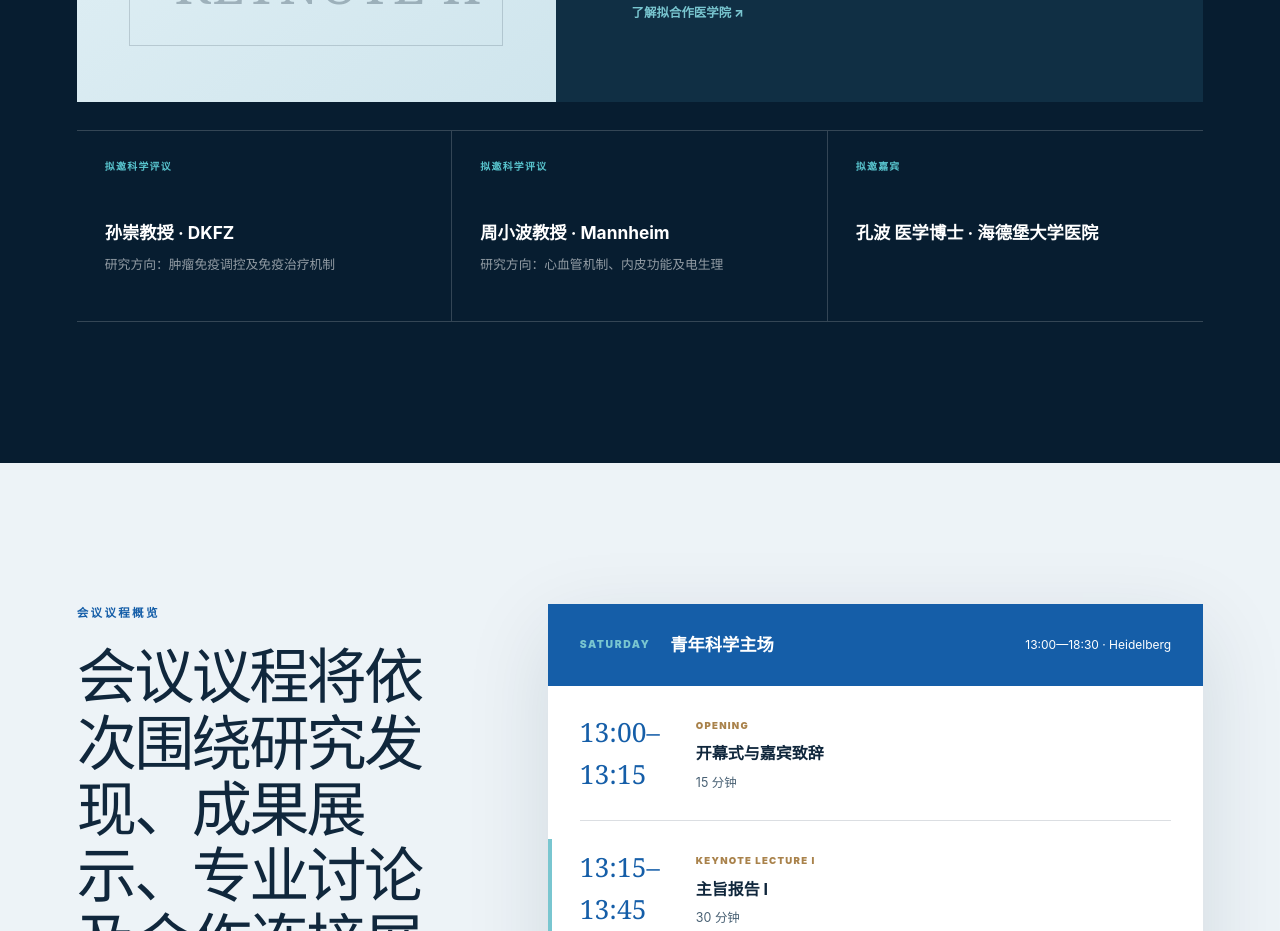
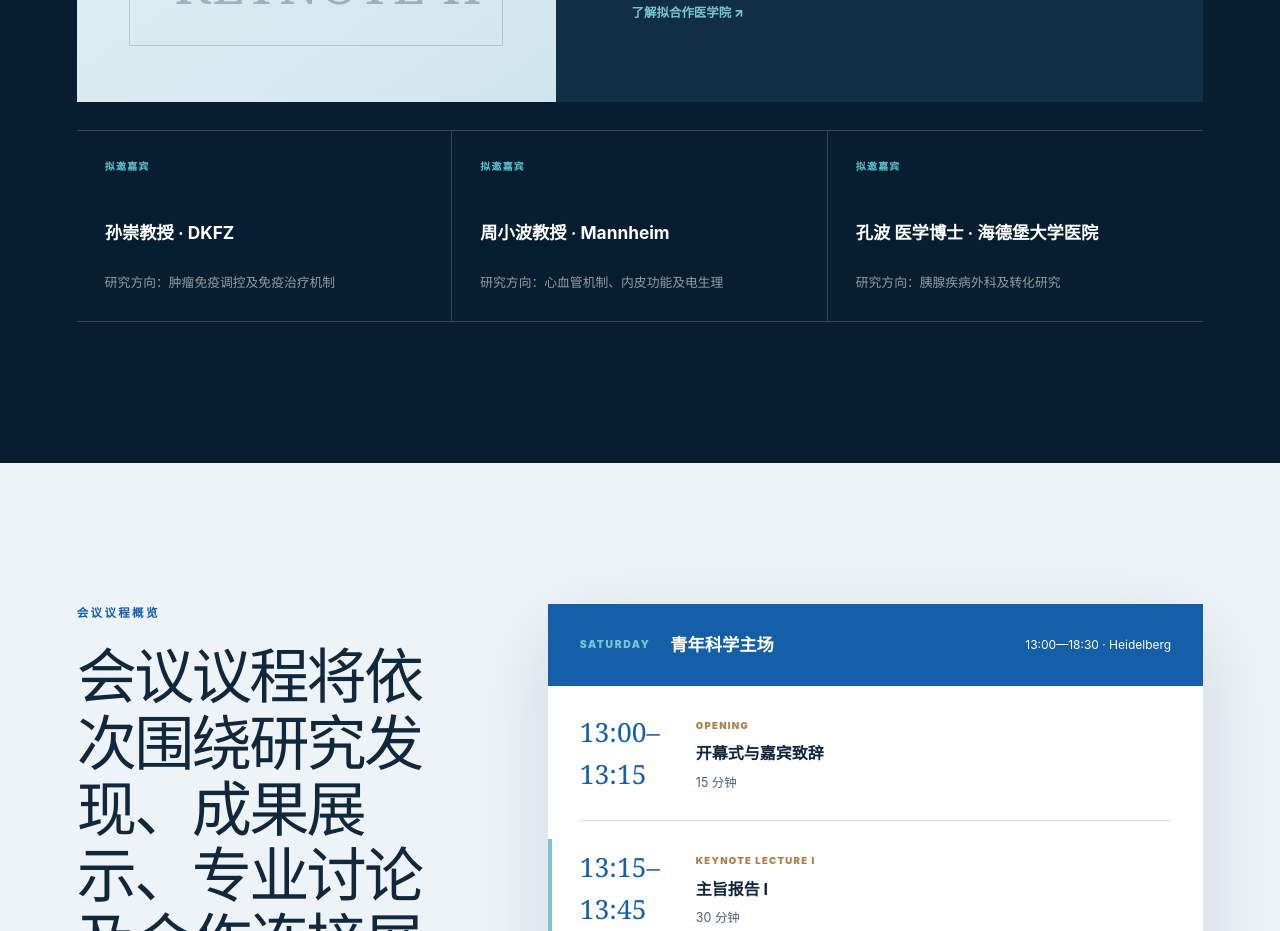
Before and after one commit to LumosNox-bamboo/SCDSG-homepage, a website: page forum-2026/index.html in a window 1280 px wide. Shown: the part 3275-4206 px from the top of the page. Drawn offline with Linux system fonts and the light colour scheme.

Commit message:
Align proposed faculty cards

```diff
--- a/forum-2026/index.html
+++ b/forum-2026/index.html
@@ -13,7 +13,7 @@
   <meta property="og:url" content="https://scdsg-med.com/forum-2026/">
   <meta property="og:image" content="https://scdsg-med.com/assets/images/forum-2026-hero-concept.png">
   <title>2026 青年学术论坛 · SCDSG</title>
-  <link rel="stylesheet" href="../styles-v2.css?v=20260805-1">
+  <link rel="stylesheet" href="../styles-v2.css?v=20260808-1">
   <script src="../script.js?v=20260802-4" defer></script>
 </head>
 <body class="forum-page" data-title-zh="2026 青年学术论坛 · SCDSG" data-title-en="Forum 2026 · SCDSG">
@@ -156,9 +156,9 @@
       </div>
 
       <div class="faculty-more reveal">
-        <div><span data-zh="拟邀科学评议" data-en="PROPOSED SCIENTIFIC REVIEWER">拟邀科学评议</span><strong data-zh="孙崇教授 · DKFZ" data-en="Prof Chong Sun · DKFZ">孙崇教授 · DKFZ</strong><p data-zh="研究方向：肿瘤免疫调控及免疫治疗机制" data-en="Research: tumour immune regulation and mechanisms of immunotherapy">研究方向：肿瘤免疫调控及免疫治疗机制</p></div>
-        <div><span data-zh="拟邀科学评议" data-en="PROPOSED SCIENTIFIC REVIEWER">拟邀科学评议</span><strong data-zh="周小波教授 · Mannheim" data-en="Prof Xiaobo Zhou · Mannheim">周小波教授 · Mannheim</strong><p data-zh="研究方向：心血管机制、内皮功能及电生理" data-en="Research: cardiovascular mechanisms, endothelial function and electrophysiology">研究方向：心血管机制、内皮功能及电生理</p></div>
-        <div><span data-zh="拟邀嘉宾" data-en="PROPOSED FACULTY">拟邀嘉宾</span><strong data-zh="孔波 医学博士 · 海德堡大学医院" data-en="PD Dr Dr med Bo Kong · Heidelberg University Hospital">孔波 医学博士 · 海德堡大学医院</strong></div>
+        <div><span data-zh="拟邀嘉宾" data-en="PROPOSED FACULTY">拟邀嘉宾</span><strong data-zh="孙崇教授 · DKFZ" data-en="Prof Chong Sun · DKFZ">孙崇教授 · DKFZ</strong><p data-zh="研究方向：肿瘤免疫调控及免疫治疗机制" data-en="Research: tumour immune regulation and mechanisms of immunotherapy">研究方向：肿瘤免疫调控及免疫治疗机制</p></div>
+        <div><span data-zh="拟邀嘉宾" data-en="PROPOSED FACULTY">拟邀嘉宾</span><strong data-zh="周小波教授 · Mannheim" data-en="Prof Xiaobo Zhou · Mannheim">周小波教授 · Mannheim</strong><p data-zh="研究方向：心血管机制、内皮功能及电生理" data-en="Research: cardiovascular mechanisms, endothelial function and electrophysiology">研究方向：心血管机制、内皮功能及电生理</p></div>
+        <div><span data-zh="拟邀嘉宾" data-en="PROPOSED FACULTY">拟邀嘉宾</span><strong data-zh="孔波 医学博士 · 海德堡大学医院" data-en="PD Dr Dr med Bo Kong · Heidelberg University Hospital">孔波 医学博士 · 海德堡大学医院</strong><p data-zh="研究方向：胰腺疾病外科及转化研究" data-en="Research: pancreatic surgery and translational research">研究方向：胰腺疾病外科及转化研究</p></div>
       </div>
     </section>
 
--- a/styles-v2.css
+++ b/styles-v2.css
@@ -382,7 +382,7 @@ button { color: inherit; font: inherit; }
 .keynote-copy > p:not(.speaker-index) { max-width: 610px; margin: 28px 0; color: rgba(255,255,255,.7); font-size: .9rem; line-height: 1.82; }
 .keynote-copy a { width: fit-content; color: var(--forum-lime); font-size: .78rem; font-weight: 800; }
 .faculty-more { margin-top: 28px; display: grid; grid-template-columns: repeat(3, 1fr); border-top: 1px solid rgba(255,255,255,.18); border-bottom: 1px solid rgba(255,255,255,.18); }
-.faculty-more > div { min-height: 190px; padding: 28px; border-right: 1px solid rgba(255,255,255,.18); }
+.faculty-more > div { min-height: 190px; padding: 28px; display: grid; grid-template-rows: auto 1fr auto; border-right: 1px solid rgba(255,255,255,.18); }
 .faculty-more > div:last-child { border-right: 0; }
 .faculty-more span, .faculty-more strong { display: block; }
 .faculty-more span { color: var(--cyan); font-size: .62rem; font-weight: 900; letter-spacing: .13em; }
```
Also changed, not shown: tests/seo.test.mjs (+6 -1 lines).
